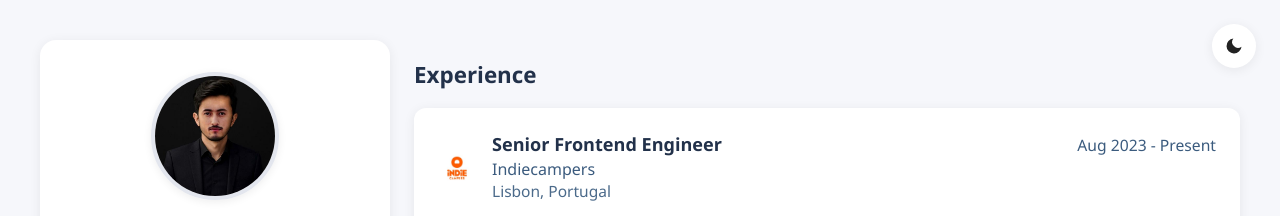
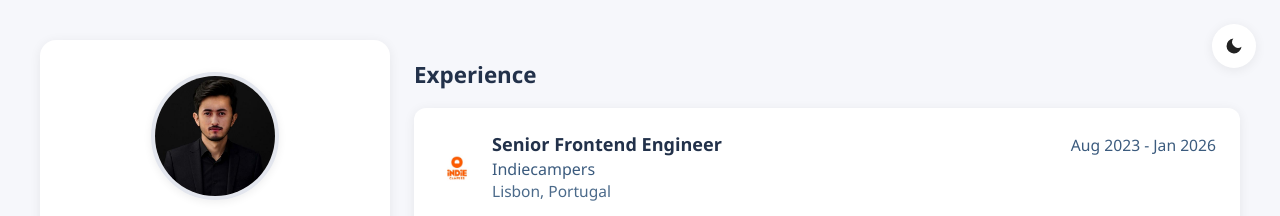
Before and after one commit to nakraniprakash/nakraniprakash.github.io, a React (Create React App) app: page / in a window 1280 px wide. Shown: the top 216 px of the page. Built offline with nearby package versions, Linux system fonts and the light colour scheme.

Commit message:
Update Indiecampers employment end date to Jan 2026

```diff
--- a/src/assets/data.ts
+++ b/src/assets/data.ts
@@ -65,7 +65,7 @@ const profile: Profile = {
       title: "Senior Frontend Engineer",
       company: "Indiecampers",
       location: "Lisbon, Portugal",
-      date: "Aug 2023 - Present",
+      date: "Aug 2023 - Jan 2026",
       logo: Indiecampers,
       description: [
         "Improved page load speed by 25% by introducing a BFF layer for the client area, enhancing user experience and reducing latency.",
```
